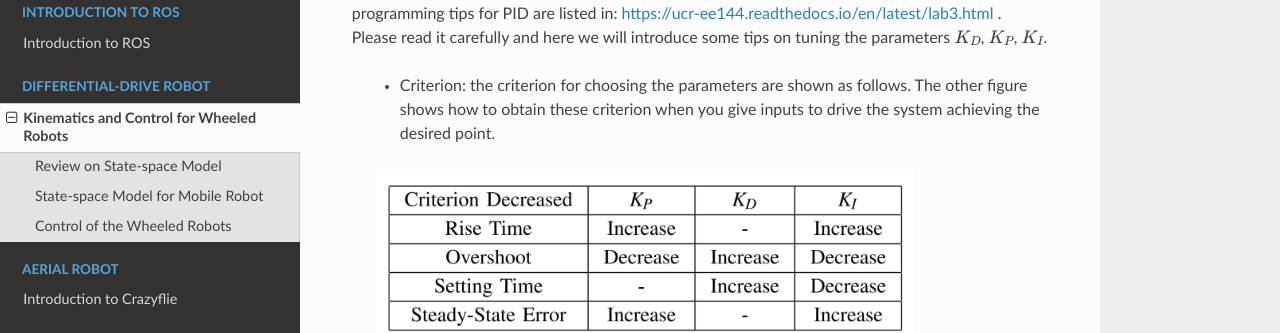
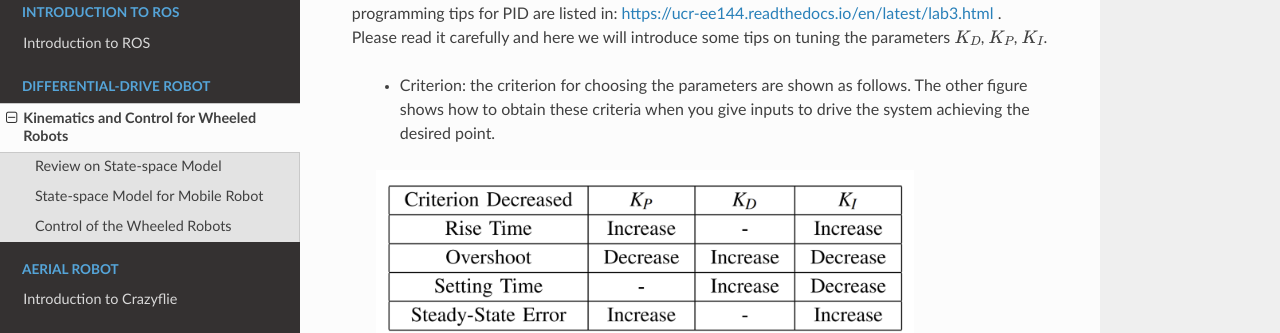
Before and after one commit to UCR-Robotics/UCR-Robotics, a Sphinx documentation site: the page built from docs/tbot/moRbt.rst, in a window 1280 px wide and 900 px high, scrolled down 5090 px. Shown: the part 182-515 px from the top of the window. Built offline with Sphinx 7.4.7 and the Read the Docs theme 2.0.0, drawn with Linux system fonts in a browser that asks for light colours.

Commit message:
Update moRbt.rst

```diff
--- a/docs/tbot/moRbt.rst
+++ b/docs/tbot/moRbt.rst
@@ -178,7 +178,7 @@ It helps the robot to follow the desired trajectory by minimizing the error.
 The details and programming tips for PID are listed in: https://ucr-ee144.readthedocs.io/en/latest/lab3.html .
 Please read it carefully and here we will introduce some tips on tuning the parameters :math:`K_D`, :math:`K_P`, :math:`K_I`.
 
-  - Criterion: the criterion for choosing the parameters are shown as follows. The other figure shows how to obtain these criterion when you give inputs to drive the system achieving the desired point.
+  - Criterion: the criterion for choosing the parameters are shown as follows. The other figure shows how to obtain these criteria when you give inputs to drive the system achieving the desired point.
 
   .. image:: figures/criterion.png
     :width: 80%
```
